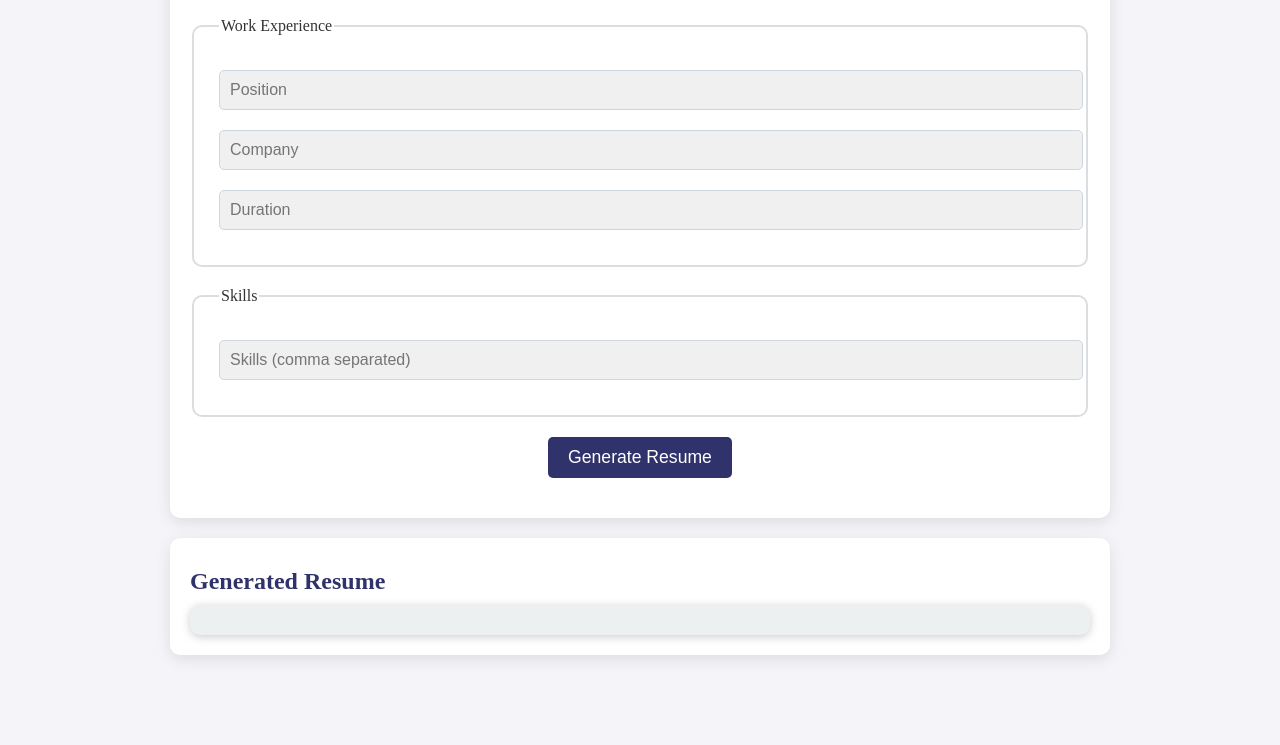
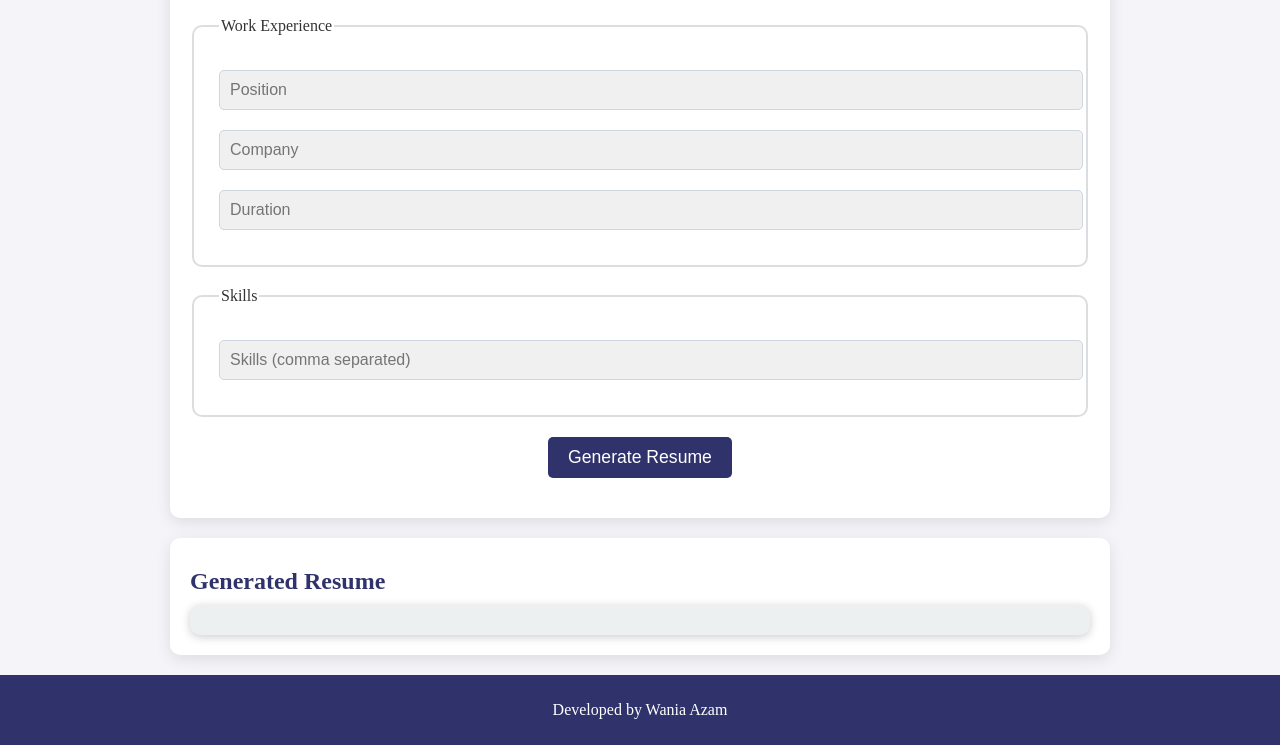
Before and after one commit to WaniaAzamm/Hackathon-01, a plain HTML site: page milestone-03/index.html in a window 1280 px wide. Shown: the part 787-1532 px from the top of the page. Before the commit the page ends 1462 px from the top, so only its background shows below. Drawn offline with Linux system fonts and the light colour scheme.

Commit message:
Update index.html

```diff
--- a/milestone-03/index.html
+++ b/milestone-03/index.html
@@ -50,6 +50,9 @@
         </div>
     </section>
 
+    <footer>
+        <p>Developed by Wania Azam</p>
+    </footer>
     <script src="main.js"></script>
 </body>
 </html>
```
